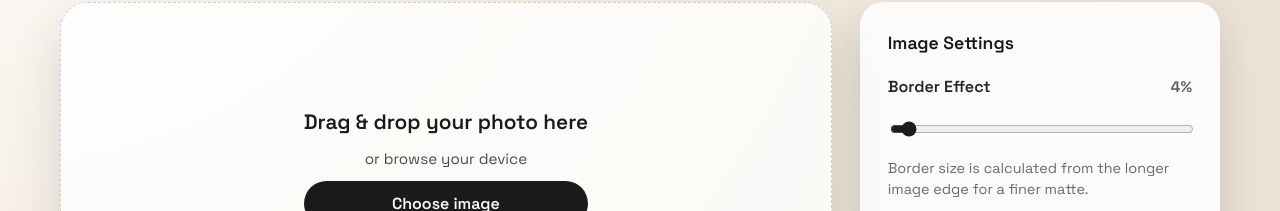
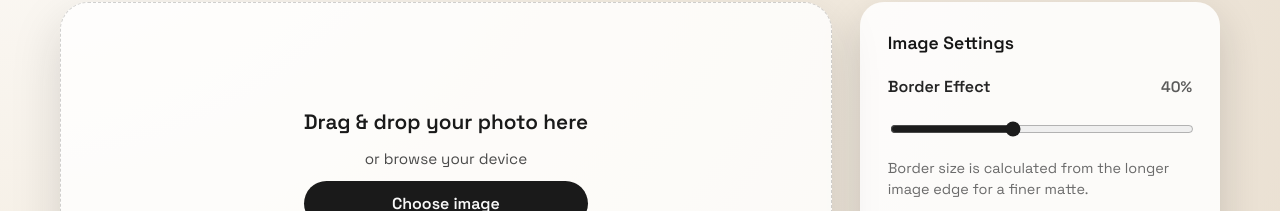
Before and after one commit to firstdivision/add-white-borders, a React (Vite) app: page / in a window 1280 px wide. Shown: the part 325-536 px from the top of the page. Built offline with nearby package versions, Linux system fonts and the light colour scheme.

Commit message:
Default effect 40%

```diff
--- a/src/App.tsx
+++ b/src/App.tsx
@@ -25,7 +25,7 @@ const computeBorderSize = (maxEdge: number, scale: number, percent: number) => {
 }
 
 function App() {
-  const [borderPct, setBorderPct] = useState(4)
+  const [borderPct, setBorderPct] = useState(40)
   const [imageUrl, setImageUrl] = useState<string | null>(null)
   const [fileName, setFileName] = useState<string | null>(null)
   const [isDragging, setIsDragging] = useState(false)
```
